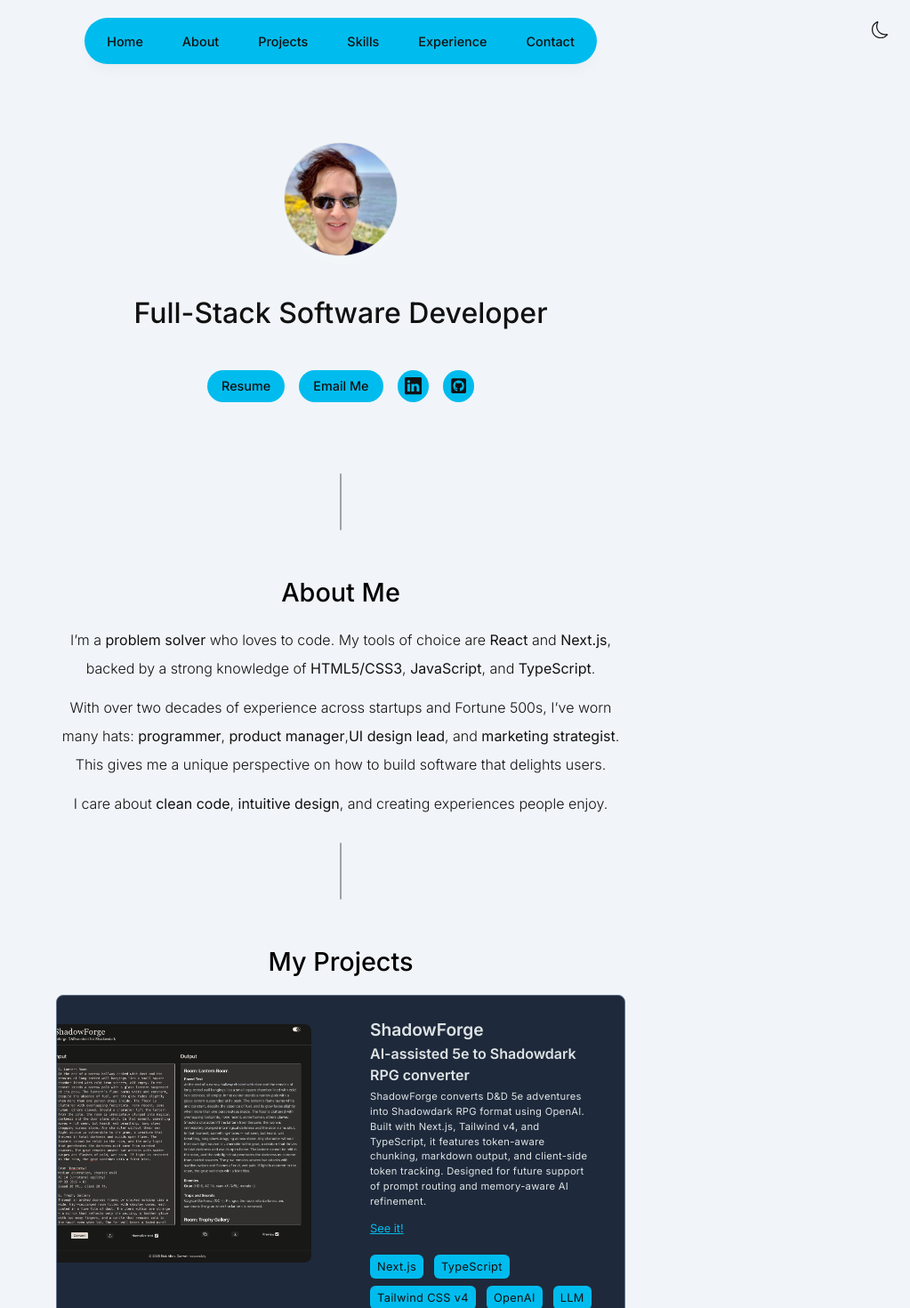
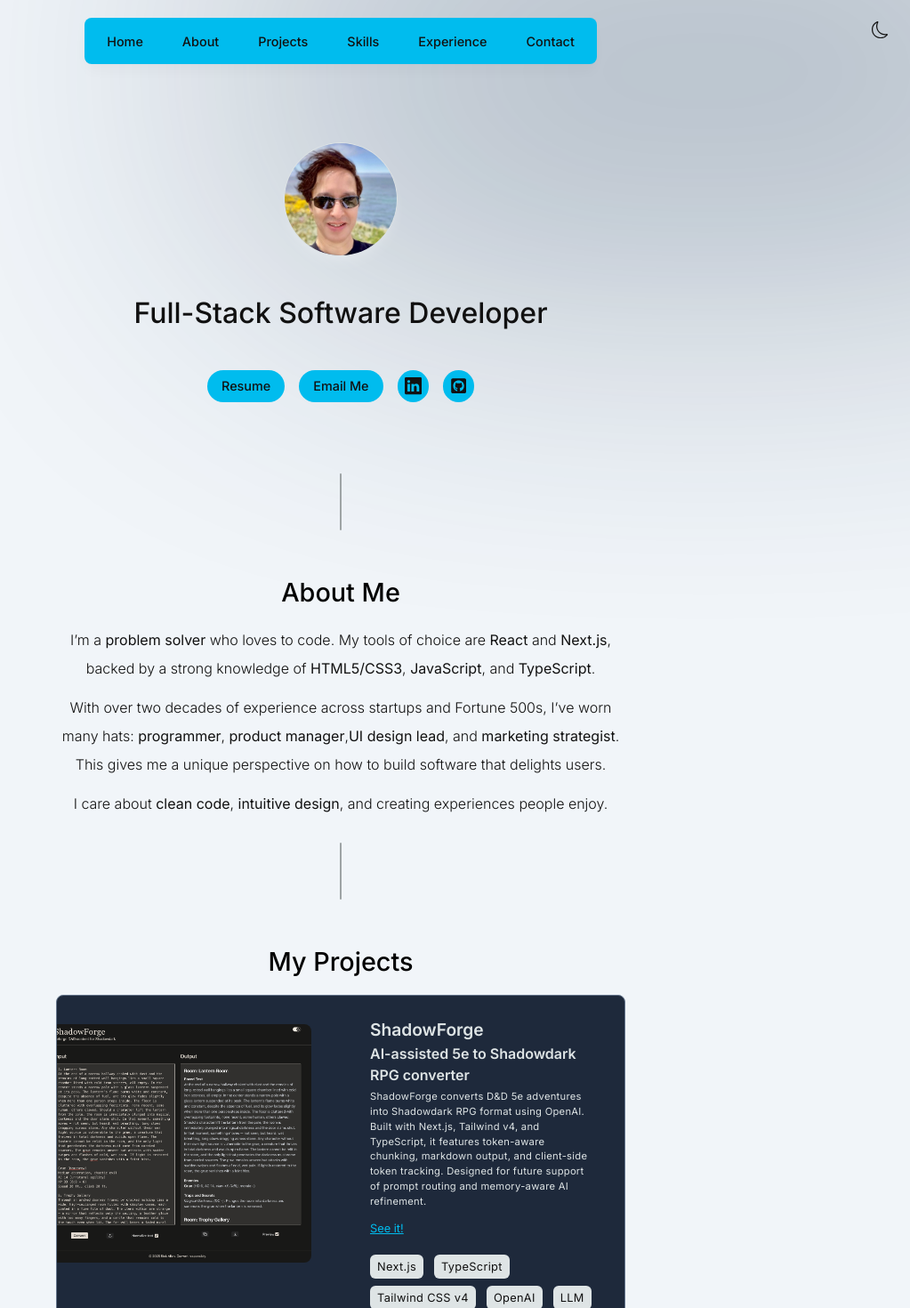
Before and after one commit to rickboot/portfolio-1, a Next.js app: page / in a window 1280 px wide. Shown: the top 1470 px of the page at 89% size, without its empty margins (257-1280 px from the left). Built offline with nearby package versions, Linux system fonts and the light colour scheme.

Commit message:
mucho cosmetic tweaks

```diff
--- a/app/layout.tsx
+++ b/app/layout.tsx
@@ -27,10 +27,10 @@ export default function RootLayout({
         className={`${inter.className} bg-slate-100 pt-24 text-[--shadowfax-white] dark:bg-[--raven-black] sm:pt-32`}
       >
         {/* Ambient glow effect */}
-        {/* <div
-          className='absolute right-[-20rem] top-[-10rem] -z-10 h-[30rem] w-[2rem] rounded-full bg-[#19334F] opacity-30 blur-[10rem] sm:w-[68.75rem]'
+        <div
+          className='fixed right-[-11rem] top-[-10rem] -z-10 h-[30rem] w-[2rem] rounded-full bg-[#19334F] opacity-30 blur-[10rem] sm:right-[-20rem] sm:w-[68.75rem]'
           aria-hidden='true'
-        /> */}
+        />
 
         <ThemeContextProvider>
           <ActiveSectionContextProvider>
--- a/components/Nav.tsx
+++ b/components/Nav.tsx
@@ -18,7 +18,7 @@ export default function Nav() {
         bg-[--daphne-blue]
         shadow-lg shadow-black/[0.03]
         backdrop-blur-[0.5rem] sm:top-5
-        sm:h-[3.25rem] sm:w-[36rem] sm:rounded-full'
+        sm:h-[3.25rem] sm:w-[36rem] sm:rounded-lg'
         initial={{ x: '-50%', y: -100, opacity: 0 }}
         animate={{ x: '-50%', y: 0, opacity: 1 }}
       ></motion.div>
@@ -39,13 +39,15 @@ export default function Nav() {
                     setLastTimeActiveSectionChanged(Date.now());
                   }}
                   className={clsx(
-                    'flex w-full items-center justify-center px-3 py-3 transition hover:text-[--raven-black]',
+                    'flex w-full items-center justify-center px-3 py-3 transition duration-200 ease-in-out hover:opacity-80',
                     { 'text-[--raven-black]': activeSection === link.name },
                   )}
                 >
-                  {link.name}
+                  <span className='transition duration-200 ease-in-out hover:scale-110'>
+                    {link.name}
+                  </span>
                   {link.name === activeSection && (
-                    <span className='absolute inset-0 -z-10 rounded-full bg-black/20'></span>
+                    <span className='absolute inset-0 -z-10 rounded-md bg-black/10'></span>
                   )}
                 </Link>
               </motion.li>
--- a/components/ThemeSwitch.tsx
+++ b/components/ThemeSwitch.tsx
@@ -1,5 +1,5 @@
 'use client';
-import React, { useContext } from 'react';
+import React from 'react';
 import { BsSun, BsMoon } from 'react-icons/bs';
 import { useThemeContext } from '@/contexts/theme-context';
 
@@ -9,7 +9,7 @@ export default function ThemeSwitchButton() {
   return (
     <button
       aria-label='Toggle theme'
-      className='fixed right-0 top-0 z-50 m-3 rounded-full bg-opacity-0 p-3 text-[1.2rem]  text-[--raven-black] transition-all hover:scale-110 dark:text-[--shadowfax-white]'
+      className='fixed right-0 top-0 z-50 m-3 rounded-full bg-opacity-0 p-3 text-[1.2rem] text-[--raven-black] transition-all hover:scale-110 hover:bg-gray-100 focus:outline-none focus:ring-2 focus:ring-[--daphne-blue] focus:ring-offset-2 dark:text-[--raven-black] dark:hover:bg-gray-800 sm:dark:text-[--shadowfax-white]'
       onClick={toggleTheme}
     >
       {theme === 'light' ? <BsMoon /> : <BsSun />}
--- a/components/sections/Contact.tsx
+++ b/components/sections/Contact.tsx
@@ -75,8 +75,7 @@ export default function Contact() {
           <button
             name='submit'
             type='submit'
-            className='m-auto mt-7 w-[8rem] rounded-lg bg-[--daphne-blue] p-2 text-[--raven-black] outline-none
-              duration-200 ease-in-out hover:scale-105 hover:opacity-80 hover:transition'
+            className='m-auto mt-7 w-[8rem] rounded-lg bg-[--daphne-blue] p-2 text-[--raven-black] outline-none transition hover:scale-105 hover:opacity-90'
             aria-label='Submit contact form'
           >
             Submit
--- a/components/sections/Intro.tsx
+++ b/components/sections/Intro.tsx
@@ -40,7 +40,7 @@ export default function Intro() {
       </p>
 
       <motion.div
-        className='mt-10 flex flex-col items-center justify-center gap-4 px-4 text-lg font-medium sm:flex-row'
+        className='mt-10 flex items-center justify-center gap-4 px-4 text-lg font-medium'
         initial={{ opacity: 0, y: 100 }}
         animate={{ opacity: 1, y: 0 }}
         transition={{
--- a/components/sections/ProjectCard.tsx
+++ b/components/sections/ProjectCard.tsx
@@ -58,7 +58,7 @@ export function ProjectCard({
             {tags.map((tag) => (
               <li
                 key={tag}
-                className='rounded-md bg-[--daphne-blue] px-2 py-1 text-[0.8rem] tracking-wide text-[--raven-black]'
+                className='rounded-md bg-[--shadowfax-white] px-2 py-1 text-[0.8rem] tracking-wide text-[--raven-black]'
               >
                 {tag}
               </li>
```
